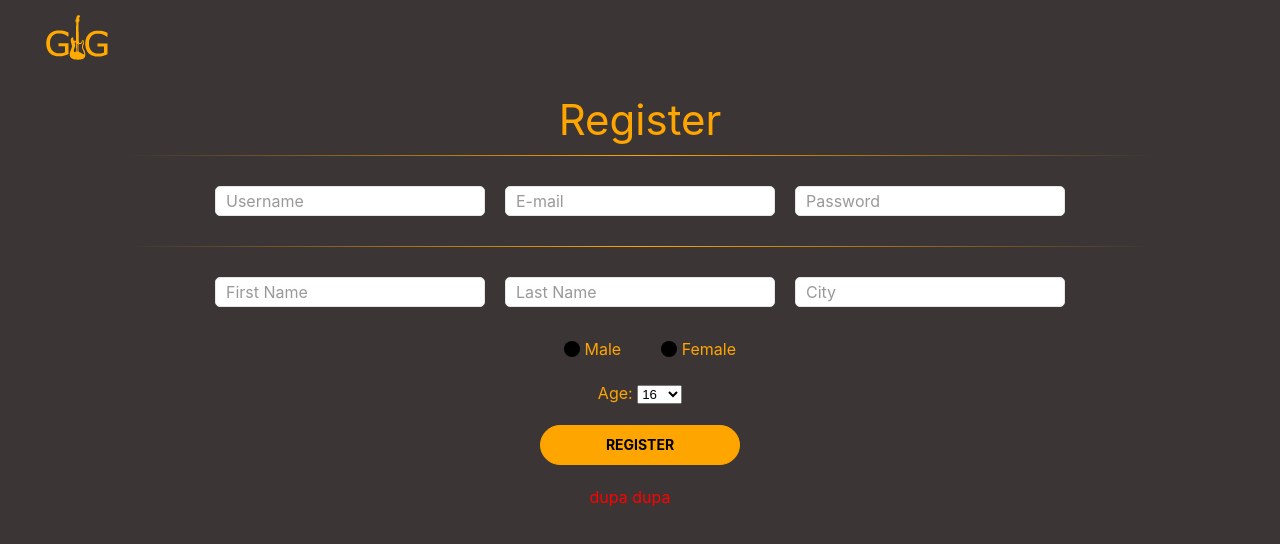
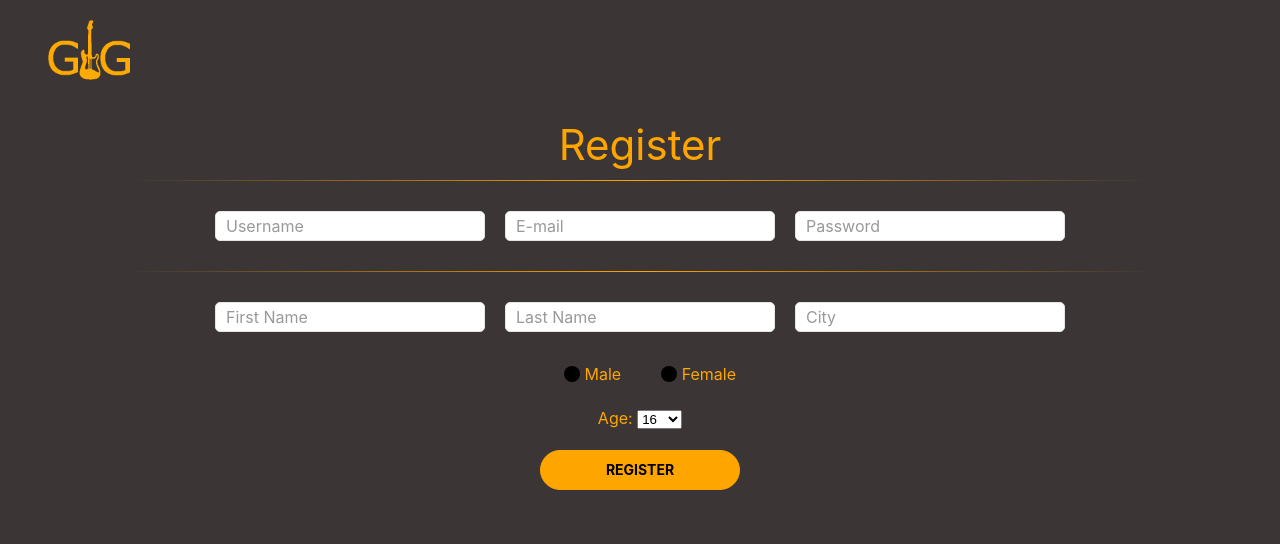
Before and after one commit to Chmura2k10-GIG/gig_react, a React app: page / in a window 1280 px wide. Shown: the top 544 px of the page. Built offline with nearby package versions, Linux system fonts and the light colour scheme.

Commit message:
small changes on validation

```diff
--- a/src/assets/scss/register.scss
+++ b/src/assets/scss/register.scss
@@ -8,10 +8,10 @@
     }
 
     .logo-img{
-        min-width: 50px;
-        min-height: 50px;
-        max-width: 75px;
-        max-height: 75px;
+        min-width: 75px;
+        min-height: 75px;
+        max-width: 100px;
+        max-height: 100px;
     }
     .uk-heading{
         color:orange;
@@ -64,6 +64,7 @@
         .error
         {
             color:red;
+            font-size:10px;
         }
 
     }
--- a/src/components/Register.js
+++ b/src/components/Register.js
@@ -17,7 +17,6 @@ export default class Register extends Component {
         this.onChange=this.onChange.bind(this)
         this.onSubmit=this.onSubmit.bind(this)
     }
-
 
     onChange(e){
         this.setState({ [e.target.name]:e.target.value})
@@ -46,7 +45,7 @@ export default class Register extends Component {
             "password":"test"
         }
 
-        if (email && password && firstName && lastName && username) {
+        if (email && password && firstName && lastName && username && gender) {
 
             if(!this.validateEmail(email)){
                 console.log("invalid email");
@@ -65,30 +64,22 @@ export default class Register extends Component {
             console.log("you need to fill all fields");
             errors.push("you need to fill all fields");
         }
-        if(!gender)
-        {
-            console.log("you need to choose gender");
-            errors.push("you need to choose gender");
-        }
-        else{
-            this.setState({errors:[]});
-            fetch(url,
-                {
-                    method: 'POST',
-                    body: JSON.stringify(data),
-                    mode:'cors',
-                    headers:{
-                        'Content-Type': 'application/json'
-                    }
-                }
-            )
-            .then(res => console.log(res))
-        }
+
+            //this.setState({errors:[]});
+            // fetch(url,
+            //     {
+            //         method: 'POST',
+            //         body: JSON.stringify(data),
+            //         mode:'cors',
+            //         headers:{
+            //             'Content-Type': 'application/json'
+            //         }
+            //     }
+            // )
+            // .then(res => console.log(res))
     }
 
   render() {
-
-
     const options = [];
     for(let i=16;i<=100;i++){
         options.push(<option key={i}>{i}</option>)
@@ -99,7 +90,7 @@ export default class Register extends Component {
             <div className="uk-container uk-container-expand uk-margin-bottom">
                 <img className="uk-align-left logo-img" src={require('./../assets/images/GigLogoOrange.png')} alt="" />
             </div>
-                <form className="uk-panel uk-panel-box uk-form" onSubmit={this.onSubmit}>
+                <form className="uk-panel uk-panel-box uk-form" onSubmit={this.onSubmit} >
                     <h1 className="uk-container uk-container-expand uk-vertical-align-middle uk-heading">Register</h1>
                     <hr></hr>
                     <div className="uk-container uk-container-expand uk-vertical-align-middle ">
@@ -146,9 +137,8 @@ export default class Register extends Component {
                                 <br/>
                             </div>
                             <div className = "error uk-margin">
-                            dupa dupa
                             <label>{console.log(this.state.errors)}</label>
-                            {this.state.errors.map((error,i) => (<p key={i}>{error}</p>))}
+                            {this.state.errors.map((error,i) => (<p key={i}>{error}</p>)) }
                             </div>
                         </div>
                     </div>
```
